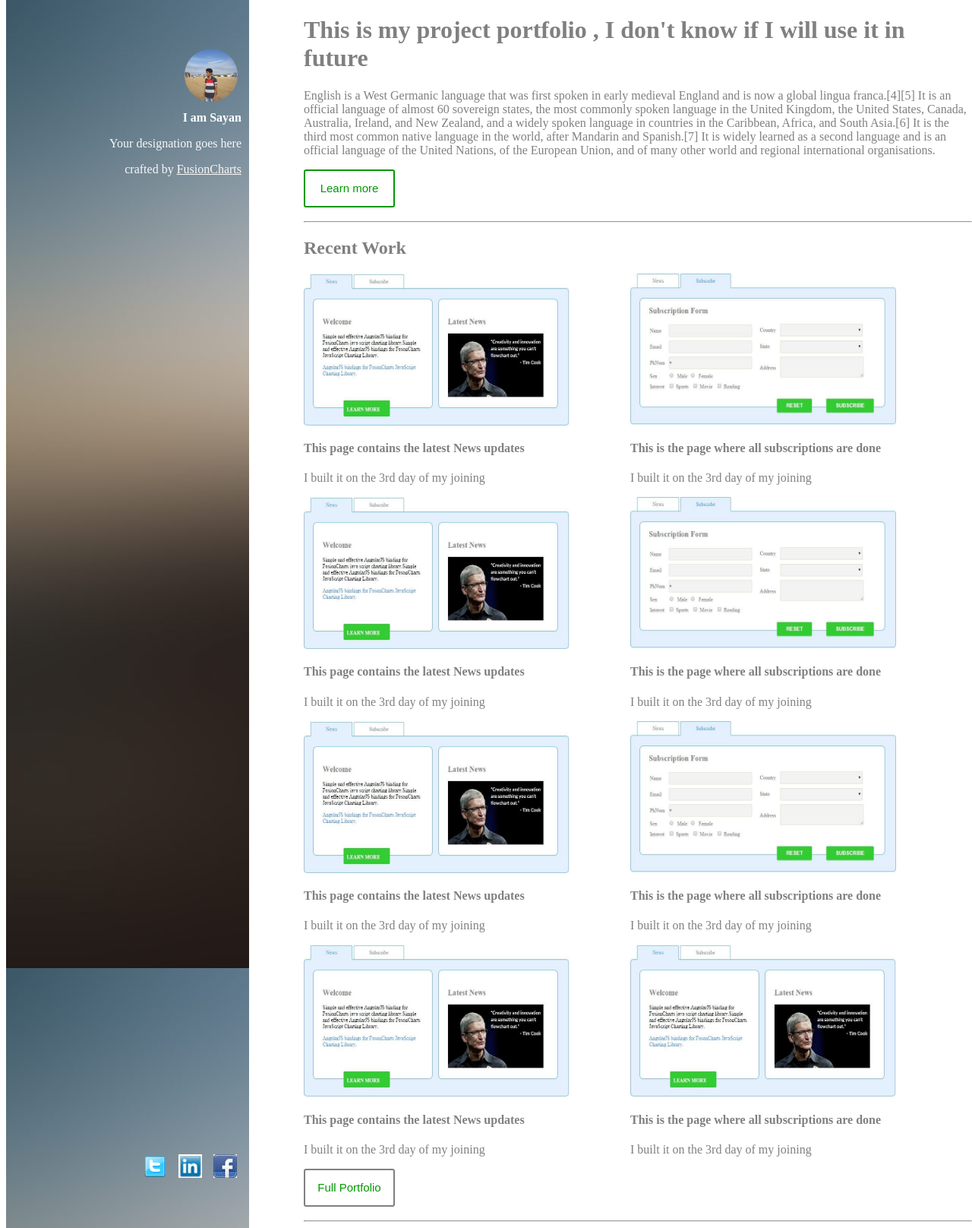
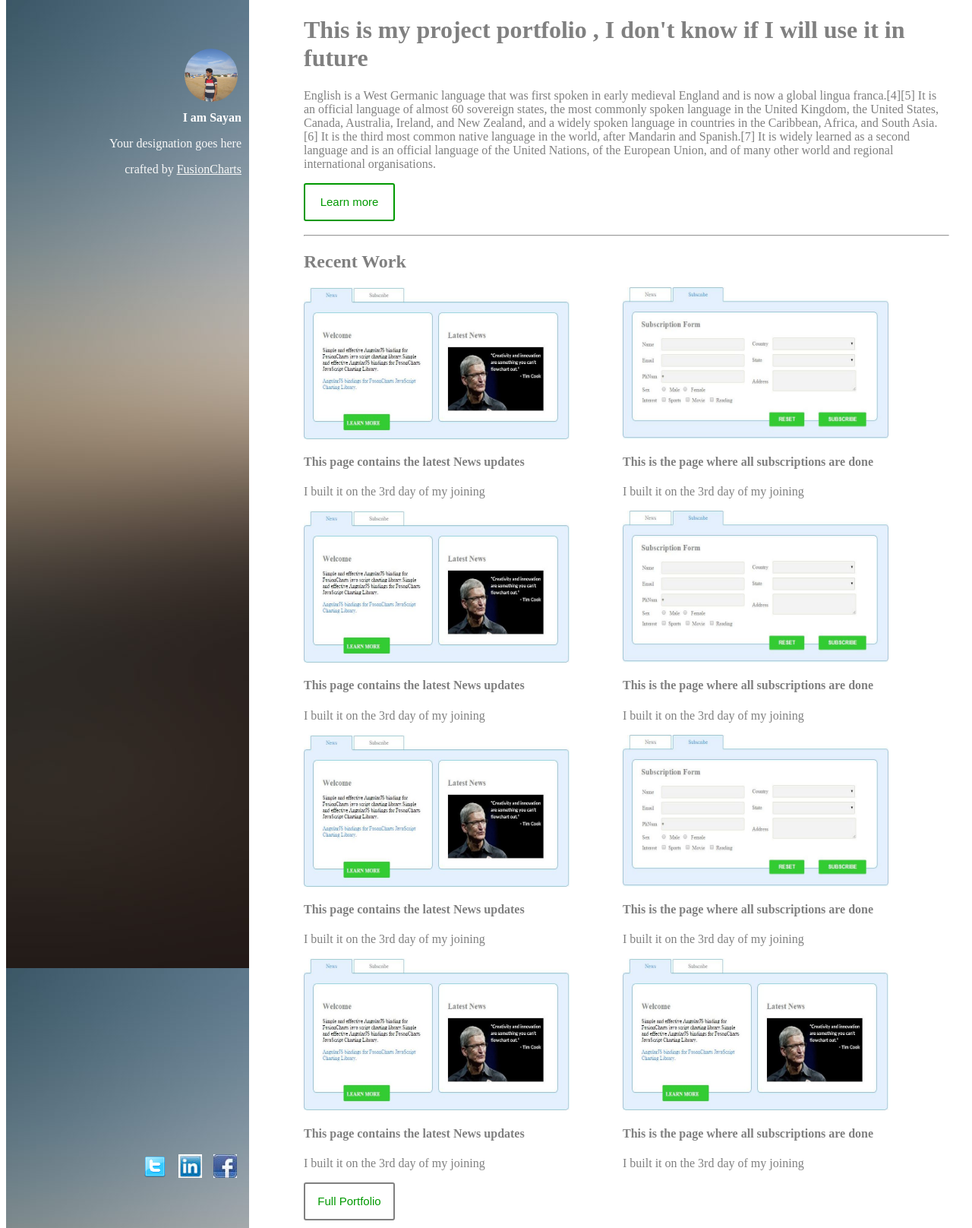
Before and after one commit to sayansikdar/sayansikdar.github.io, a PHP site: page /project.html in a window 1280 px wide. Shown: the whole page at 76% size. Run offline with PHP 8.4, Linux system fonts and the light colour scheme.

Commit message:
thirdtime

```diff
--- a/lessons/weekend/project/project.css
+++ b/lessons/weekend/project/project.css
@@ -66,8 +66,9 @@
     margin:0;
 	background-color: #FFFFFF;
 	color:grey;
-	max-width:900px;
+	max-width:850px;
 	height:inherit;
+	margin-right: 20px;
 
 
 
@@ -133,6 +134,7 @@ input[type=submit]
 	height:500px;
 	max-width:900px;
 	display:inline;
+	margin-right: 20px;
 }
 .left_footer
 {
```
